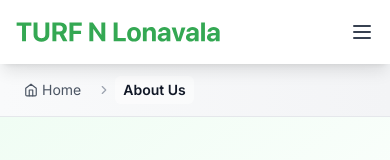
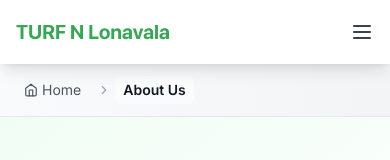
Before and after one commit to adnandoh/turf-customer, a Next.js app: page /about in a window 390 px wide. Shown: the top 160 px of the page. Built offline with nearby package versions, Linux system fonts and the light colour scheme.

Commit message:
logolink

```diff
--- a/app/components/Navbar.tsx
+++ b/app/components/Navbar.tsx
@@ -24,11 +24,11 @@ const Navbar = () => {
           <div className="flex items-center">
             <Link href="/" className="flex-shrink-0 flex items-center">
               <Image
-                src="/gallery/TURF N Lonavalal logo.svg"
-                alt="Turf N Lonavala Logo"
-                width={150}
-                height={32}
-                className="h-8 w-auto"
+                src="/logo.svg"
+                alt="Turf N Lonavala - Premium Sports Turf in Lonavala"
+                width={154}
+                height={24}
+                className="h-6 w-auto sm:h-8 sm:w-auto"
                 priority
               />
             </Link>
```
Also changed, not shown: public/logo.svg (renamed from public/gallery/TURF N Lonavalal logo.svg).
